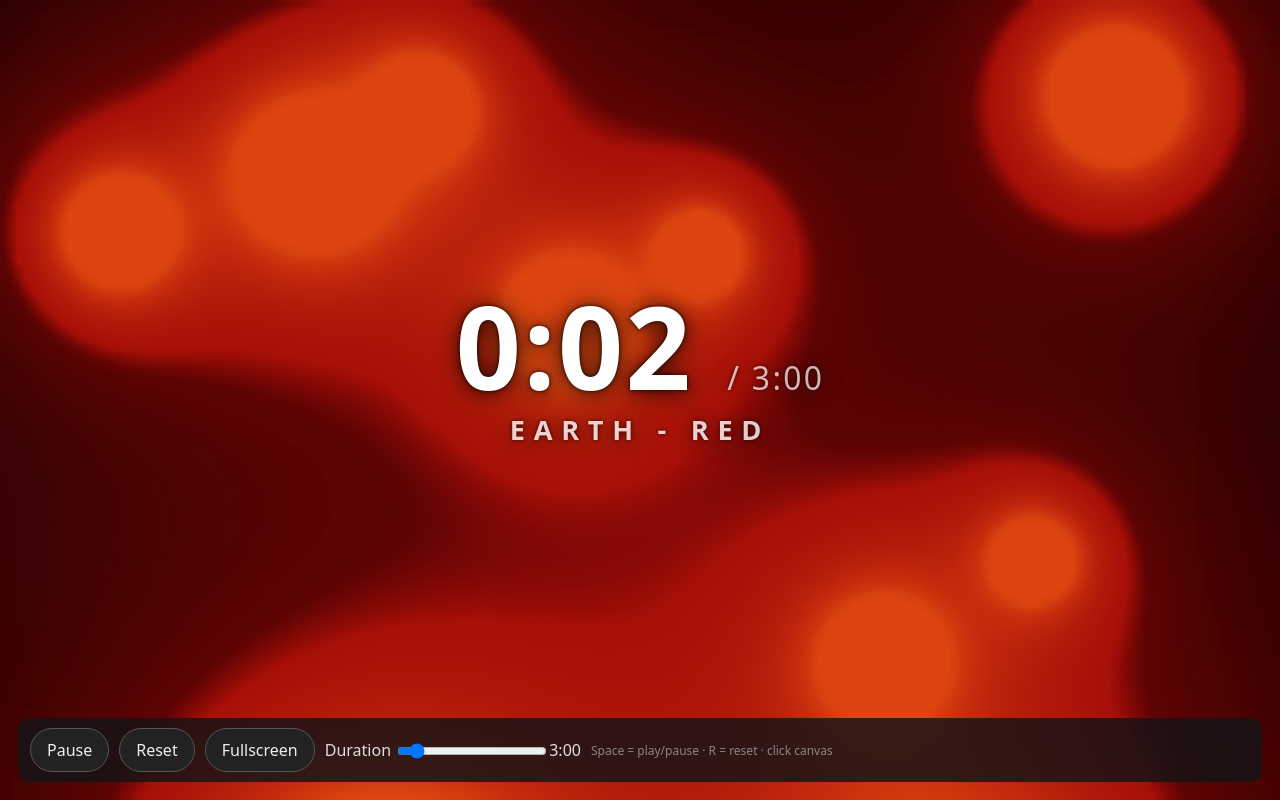
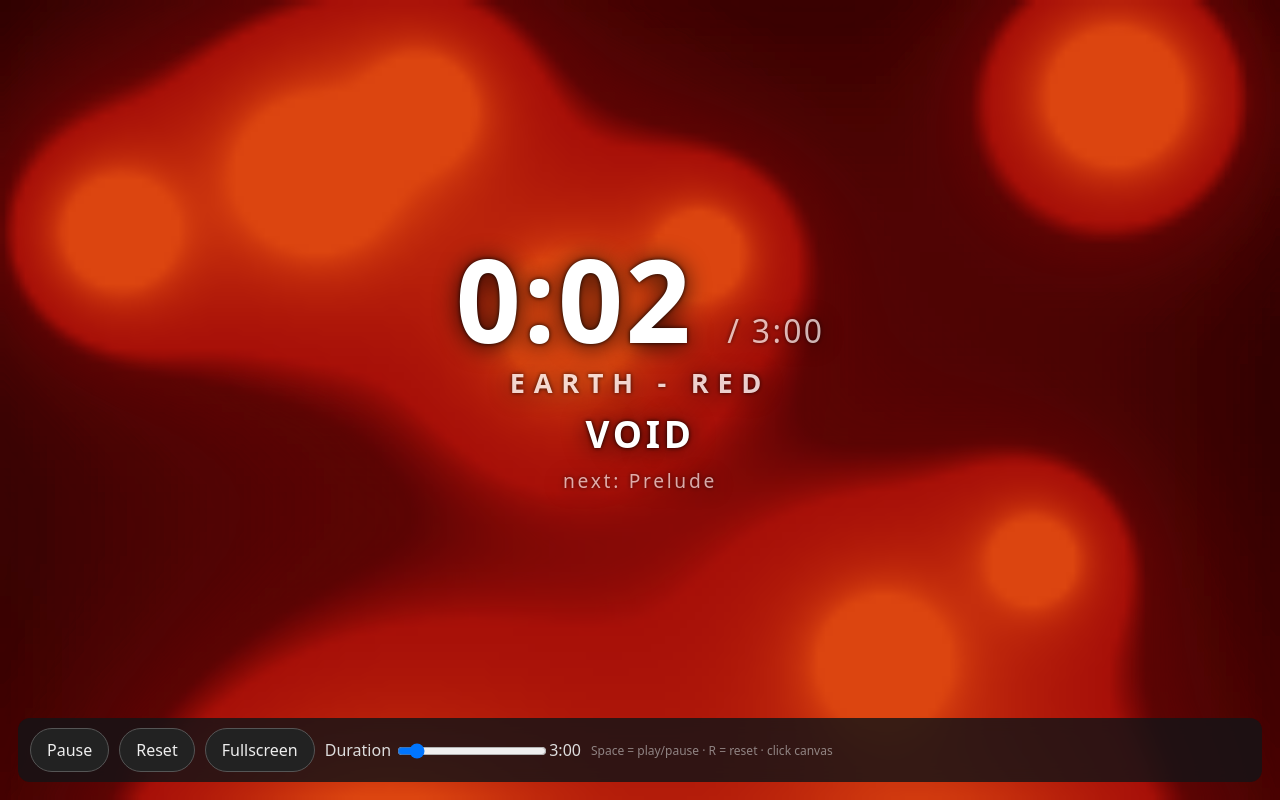
Before and after one commit to virtix/ascension, a plain HTML site: page index.html in a window 1280 px wide. Both pictures are taken after a click on the button "Reset". Drawn offline with Linux system fonts and the light colour scheme; animation ran at ten frames a second.

Commit message:
Add subsections and next phase display to index.html

```diff
--- a/index.html
+++ b/index.html
@@ -15,6 +15,9 @@ input{width:150px;vertical-align:middle}
 #clock{display:flex;align-items:baseline;gap:.3em;font:700 clamp(54px,14.25vmin,180px)/1 system-ui,sans-serif;font-variant-numeric:tabular-nums;letter-spacing:.02em;white-space:nowrap}
 #tot{font-size:.28em;font-weight:500;opacity:.7}
 #phase{font-size:clamp(16px,3.4vmin,40px);letter-spacing:.32em;font-weight:600;opacity:.8}
+#sub{font-size:clamp(20px,4.6vmin,54px);font-weight:700;letter-spacing:.1em;min-height:1.2em}
+#next{font-size:clamp(13px,2.4vmin,26px);letter-spacing:.14em;opacity:0;transition:opacity .5s;min-height:1.2em}
+#next.on{opacity:.65}
 #hint{font-size:12px;opacity:.55}
 @media (max-width:700px){#ui{left:10px;right:10px;bottom:10px;padding:8px 10px}#hint{display:none}#ui label{white-space:nowrap}}
 @supports not (height:100svh){#stage{height:100vh}}
@@ -26,6 +29,8 @@ input{width:150px;vertical-align:middle}
   <div id="hud">
     <div id="clock"><span id="el">0:00</span><span id="tot">/ 3:00</span></div>
     <div id="phase">EARTH - RED</div>
+    <div id="sub">VOID</div>
+    <div id="next"></div>
   </div>
   <div id="ui">
     <button id="play">Pause</button>
@@ -42,6 +47,9 @@ const $=id=>document.getElementById(id);
 const canvas=$('canvas'),ctx=canvas.getContext('2d'),play=$('play'),reset=$('reset'),full=$('full'),duration=$('duration'),dv=$('dv'),el=$('el'),tot=$('tot'),phase=$('phase');
 let W=1,H=1,DPR=1,run=true,elapsed=0,startedAt=performance.now(),last=performance.now();
 const TAU=Math.PI*2;
+// Subsections: start times in a 30:00 score, stored as fractions so they scale with the Duration slider. tr = transition (🔜)
+const SECS=[[0,'VOID'],[30,'Prelude'],[300,'Formation'],[510,'Cooling'],[570,'Heartbeat',1],[600,'Cave Life'],[840,'Emergence'],[960,'Metamorphosis'],[1140,'Breath',1],[1200,'Sleep'],[1380,'Dreams'],[1620,'Awakening'],[1800,'VOID',1]].map(([s,n,tr])=>({p:s/1800,n,tr:!!tr}));
+const sub=$('sub'),nxt=$('next');
 
 // RED: lava-lamp metaballs, computed on a small offscreen field and scaled up smooth
 const LW=176,LH=100,lc=document.createElement('canvas');lc.width=LW;lc.height=LH;
@@ -107,7 +115,10 @@ function frame(now){
  updateClock();
  const d=run?dt:0;
  const t=Math.min(1,Math.max(0,elapsed/+duration.value));
- phase.textContent=t<.33?'EARTH - RED':t<.66?'LIFE - GREEN':'ASCENSION - BLUE';
+ phase.textContent=t<1/3?'EARTH - RED':t<2/3?'LIFE - GREEN':'ASCENSION - BLUE';
+ let si=0;while(si<SECS.length-1&&t>=SECS[si+1].p)si++;
+ const cs=SECS[si],sl=cs.n+(cs.tr?' 🔜':'');if(sub.textContent!==sl)sub.textContent=sl;
+ if(si<SECS.length-1){const rem=(SECS[si+1].p-t)*(+duration.value),nl='next: '+SECS[si+1].n;if(nxt.textContent!==nl)nxt.textContent=nl;nxt.classList.toggle('on',rem<=10)}else nxt.classList.remove('on');
  const wb=S(.61,.71,t),wr=1-S(.28,.38,t),wg=(1-wr)*(1-wb);
  const sc=Math.max(.8,H/900),Rm=Math.hypot(W,H)/2;
  const c1=S(.231,.33,t),c2=S(.561,.66,t),mx=(a,b,k)=>a+(b-a)*k,cm=(a,b,k)=>a.map((v,i)=>mx(v,b[i],k)|0).join(',');
```
